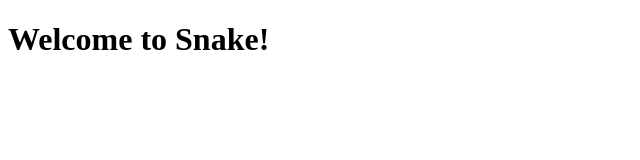
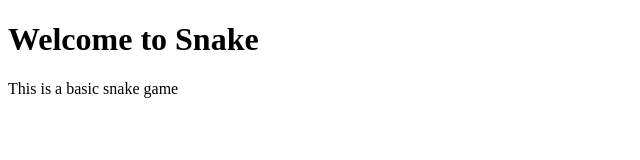
Before and after one commit to JonathanSpiller/snake, a plain HTML site: page index.html in a window 1280 px wide. Shown: the whole page, without its empty margins (0-640 px from the left). Drawn offline with Linux system fonts and the light colour scheme.

Commit message:
Added description and fixed typo

```diff
--- a/index.html
+++ b/index.html
@@ -4,6 +4,7 @@
 	<title>Snake</title>
 </head>
 <body>
-	<h1>Welcome to Snake!</h1>
+	<h1>Welcome to Snake</h1>
+	<p>This is a basic snake game</p>
 </body>
 </html>
```
